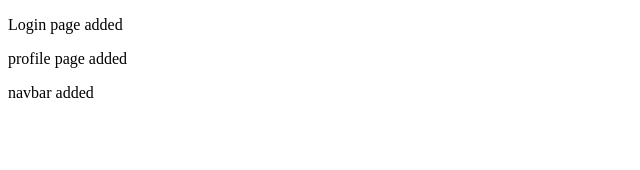
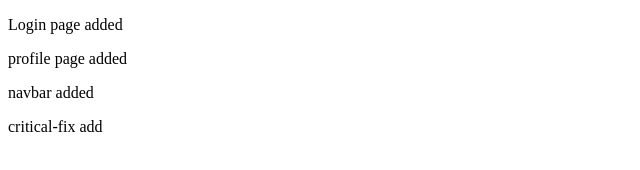
Before and after one commit to hasti-patel-cg/git-checkout-assignment, a plain HTML site: page index.html in a window 1280 px wide. Shown: the whole page, without its empty margins (0-640 px from the left). Drawn offline with Linux system fonts and the light colour scheme.

Commit message:
Add critical section

```diff
--- a/index.html
+++ b/index.html
@@ -9,5 +9,6 @@
     <p>Login page added</p>
     <p>profile page added</p>
     <p>navbar added</p>
+    <p>critical-fix add</p>
 </body>
 </html>
```
